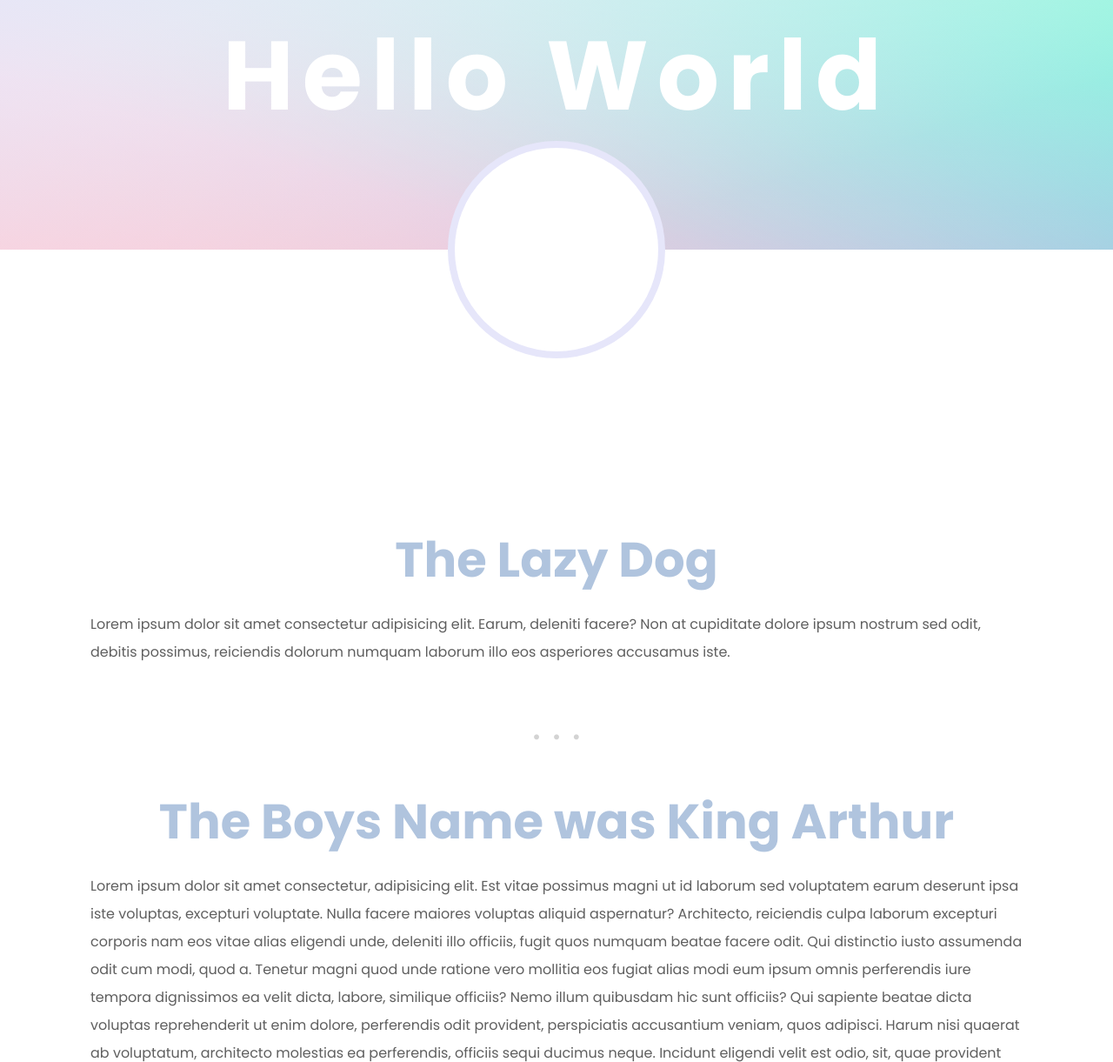
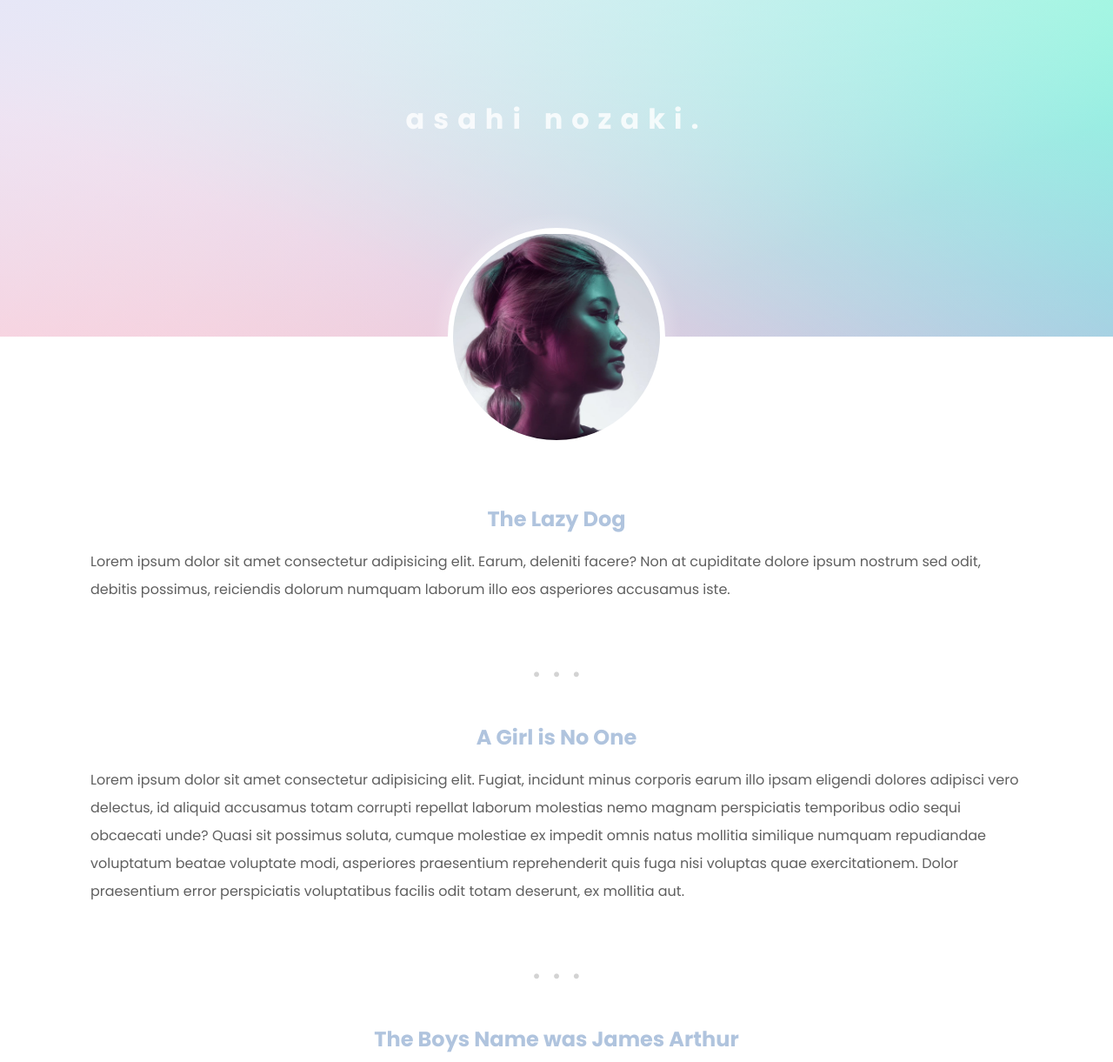
Before and after one commit to LewisNozaki/layout-style-1, a plain HTML site: page index.html in a window 1280 px wide. Shown: the part 113-1334 px from the top of the page at 87% size. Drawn offline with Linux system fonts and the light colour scheme.

Commit message:
add profile picture, updated typography

```diff
--- a/css/style.css
+++ b/css/style.css
@@ -8,6 +8,7 @@
 
 html {
   box-sizing: border-box;
+  scroll-behavior: smooth;
 }
 
 body {
@@ -18,17 +19,13 @@ body {
 }
 
 header {
-  height: 400px;
+  height: 500px;
   width: 100%;
   background: salmon;
-  background: linear-gradient(
-      to bottom right,
-      lavender,
-      rgba(255, 255, 255, 0.1) 75%
-    ),
-    linear-gradient(to bottom left, aquamarine, rgba(255, 255, 255, 0.1) 75%),
-    linear-gradient(to top right, pink, rgba(255, 255, 255, 0.1) 75%),
-    linear-gradient(to top left, cornflowerblue, rgba(255, 255, 255, 0.1) 75%);
+  background: linear-gradient(to bottom right, lavender, rgba(255, 255, 255, 0.1) 75%),
+              linear-gradient(to bottom left, aquamarine, rgba(255, 255, 255, 0.1) 75%),
+              linear-gradient(to top right, pink, rgba(255, 255, 255, 0.1) 75%),
+              linear-gradient(to top left, cornflowerblue, rgba(255, 255, 255, 0.1) 75%);
   display: flex;
   align-items: center;
   justify-content: center;
@@ -47,13 +44,14 @@ section {
 
 h1 {
   text-align: center;
-  color: white;
-  font-size: 7em;
+  color: rgba(255, 255, 255, 0.8);
+  /* font-size: 7em; */
   letter-spacing: 10px;
+  font-weight: bold;
 }
 
 h2 {
-  font-size: 3.5em;
+  /* font-size: 3.5em; */
   color: lightsteelblue;
   text-align: center;
 }
@@ -63,15 +61,26 @@ p {
   line-height: 2em;
 }
 
+.av-container {
+  display: flex;
+  align-items: center;
+  justify-content: center;
+  margin-bottom: 8em;
+}
+
 .avatar {
   width: 250px;
   height: 250px;
-  border: 0.5em solid lavender;
-  background: white;
-  position: relative;
-  top: -125px;
-  margin: 0 auto;
+  border: 0.4em solid white;
+  box-shadow: 0 0 1em 0.5em rgba(255, 255, 255, 0.2);
+  position: absolute;
+  top: 375px;
   border-radius: 50%;
+  background-color: white;
+  background-image: url("/assets/image-2.JPG");
+  background-repeat: no-repeat;
+  background-position: center;
+  background-size: 100%;
 }
 
 .break::after {
--- a/index.html
+++ b/index.html
@@ -10,49 +10,73 @@
 </head>
 <body>
   <header>
-    <h1>Hello World</h1>
+    <h1>asahi nozaki.</h1>
   </header>
 
+  <div class="av-container">
     <div class="avatar"></div>
+  </div>
 
   <main>
     <section>
-      <div class="title-container">
       <h2>The Lazy Dog</h2>
-      </div>
-      <p>Lorem ipsum dolor sit amet consectetur adipisicing elit. Earum, deleniti facere? Non at cupiditate dolore ipsum nostrum sed odit, debitis possimus, reiciendis dolorum numquam laborum illo eos asperiores accusamus iste.</p>
+      <p>
+        Lorem ipsum dolor sit amet consectetur adipisicing elit. Earum, deleniti facere? Non at cupiditate dolore ipsum nostrum sed odit, debitis possimus, reiciendis dolorum numquam laborum illo eos asperiores accusamus iste.
+      </p>
     </section>
 
     <div class="break"></div>
 
     <section>
-      <h2>The Boys Name was King Arthur</h2>
-      <p>Lorem ipsum dolor sit amet consectetur, adipisicing elit. Est vitae possimus magni ut id laborum sed voluptatem earum deserunt ipsa iste voluptas, excepturi voluptate. Nulla facere maiores voluptas aliquid aspernatur?
+      <h2>A Girl is No One</h2>
+      <p>
+        Lorem ipsum dolor sit amet consectetur adipisicing elit. Fugiat, incidunt minus corporis earum illo ipsam eligendi dolores adipisci vero delectus, id aliquid accusamus totam corrupti repellat laborum molestias nemo magnam perspiciatis temporibus odio sequi obcaecati unde? Quasi sit possimus soluta, cumque molestiae ex impedit omnis natus mollitia similique numquam repudiandae voluptatum beatae voluptate modi, asperiores praesentium reprehenderit quis fuga nisi voluptas quae exercitationem. Dolor praesentium error perspiciatis voluptatibus facilis odit totam deserunt, ex mollitia aut.
+      </p>
+    </section>
+
+    <div class="break"></div>
+
+    <section>
+      <h2>The Boys Name was James Arthur</h2>
+      <p>
+        Lorem ipsum dolor sit amet consectetur, adipisicing elit. Est vitae possimus magni ut id laborum sed voluptatem earum deserunt ipsa iste voluptas, excepturi voluptate. Nulla facere maiores voluptas aliquid aspernatur?
         Architecto, reiciendis culpa laborum excepturi corporis nam eos vitae alias eligendi unde, deleniti illo officiis, fugit quos numquam beatae facere odit. Qui distinctio iusto assumenda odit cum modi, quod a.
         Tenetur magni quod unde ratione vero mollitia eos fugiat alias modi eum ipsum omnis perferendis iure tempora dignissimos ea velit dicta, labore, similique officiis? Nemo illum quibusdam hic sunt officiis?
         Qui sapiente beatae dicta voluptas reprehenderit ut enim dolore, perferendis odit provident, perspiciatis accusantium veniam, quos adipisci. Harum nisi quaerat ab voluptatum, architecto molestias ea perferendis, officiis sequi ducimus neque.
         Incidunt eligendi velit est odio, sit, quae provident dolorum alias nihil ducimus maxime? Optio veritatis, voluptate repellat vitae ad eveniet? Minus voluptatibus nam nesciunt asperiores blanditiis quasi doloremque delectus quo?
         Fugiat doloribus facere dicta eaque veritatis, non quod blanditiis rem, cupiditate iusto fuga voluptas autem! Nulla tempora consequuntur sapiente non placeat illo quasi quibusdam veniam! Id eos aut quam quibusdam.
+      </p>
+      <p>
         Repellendus eum beatae ullam. Inventore error, in ullam tempore vel rem, distinctio, rerum aliquam asperiores incidunt ab consequuntur! Fugit nisi deserunt vitae expedita maiores quisquam quas aut eveniet quidem odio.
         Possimus porro voluptate laboriosam magni incidunt cupiditate nostrum nesciunt illo sed, ea accusamus sint aliquid corrupti cumque, quasi eaque odit sunt exercitationem enim, saepe dicta magnam dolore omnis. Iste, rem!
         Quaerat sunt amet soluta laborum ad rerum, animi ea labore praesentium numquam sequi qui a nihil temporibus quae autem saepe? Necessitatibus illo cumque rerum officiis fugiat temporibus tempora illum odio!
-      Numquam perspiciatis quaerat ipsum impedit consectetur in dolor labore dolorem tempore? Deserunt odit unde, atque perferendis nihil earum aperiam magni maiores nam obcaecati numquam id optio, totam tempore consectetur dignissimos.</p>
+        Numquam perspiciatis quaerat ipsum impedit consectetur in dolor labore dolorem tempore? Deserunt odit unde, atque perferendis nihil earum aperiam magni maiores nam obcaecati numquam id optio, totam tempore consectetur dignissimos.
+      </p>
     </section>
 
     <div class="break"></div>
 
     <section>
       <h2>Sphinx of Black Quartz, Judge My Vow</h2>
-      <p>Lorem ipsum dolor, sit amet consectetur adipisicing elit. Nobis velit, eveniet quia sint neque corporis. Alias totam perspiciatis modi possimus, nam eius quas quisquam officia aperiam harum voluptas earum iste.
+      <p>
+        Lorem ipsum dolor, sit amet consectetur adipisicing elit. Nobis velit, eveniet quia sint neque corporis. Alias totam perspiciatis modi possimus, nam eius quas quisquam officia aperiam harum voluptas earum iste.
         Libero, architecto distinctio beatae non vel ab veniam tenetur odio, quod fuga, aut natus ea assumenda iste cumque! Sed aliquam dolorum vero facilis quam harum voluptate dicta, consequatur iste quidem.
         Ratione nesciunt odio amet quis consequuntur doloremque aperiam vitae unde sit. Quisquam exercitationem architecto dolores iste quasi sint, consequatur natus beatae praesentium totam, et ducimus perspiciatis qui harum tempora quis?
         Vel harum blanditiis corrupti quidem aut ullam quaerat distinctio adipisci, libero vitae eum, accusamus officiis et quos? Deserunt placeat, quam nulla fugit ab, officiis, cupiditate non enim esse fuga nobis!
         Voluptates adipisci, ab delectus incidunt qui facere ullam enim, expedita distinctio aspernatur, iure esse. Consequuntur aut nobis dolore, blanditiis necessitatibus ipsum distinctio iusto sit asperiores repellat adipisci fugit repudiandae eos!
         Similique, sapiente enim! Totam vitae velit aut, aperiam eos similique! Ad, voluptates! Aut eum sequi blanditiis harum animi, fugit fugiat corrupti beatae error consequuntur repellat voluptates dolore inventore porro voluptatem!
-      Perferendis, dolores illo itaque quos, accusamus voluptatum, maxime eius laboriosam provident nobis expedita quis porro repellat odit? Sint iure provident a praesentium expedita. Recusandae animi cumque eum eaque earum neque.</p>
+        Perferendis, dolores illo itaque quos, accusamus voluptatum, maxime eius laboriosam provident nobis expedita quis porro repellat odit? Sint iure provident a praesentium expedita. Recusandae animi cumque eum eaque earum neque.
+      </p>
     </section>
 
     <div class="break"></div>
+
+    <section>
+      <h2>A Farewell</h2>
+      <p>
+        Lorem ipsum dolor, sit amet consectetur adipisicing elit. Nobis velit, eveniet quia sint neque corporis. Alias totam perspiciatis modi possimus, nam eius quas quisquam
+      </p>
+    </section>
   </main>
   <script>
     // let box = document.getElementsByClassName("box")[0]
```
Also changed, not shown: assets/image-1.JPG (added), assets/image-2.JPG (added). Lines whose indentation alone changed are shown as unchanged.
